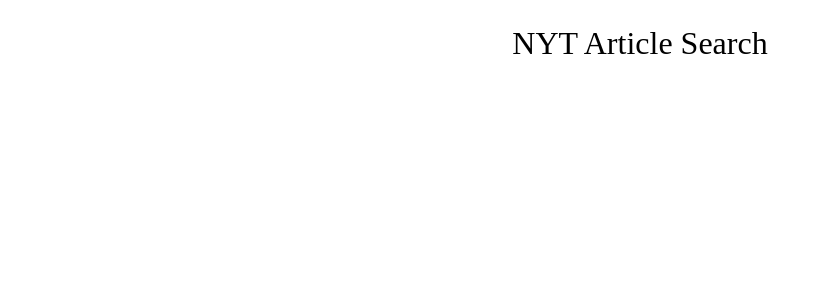
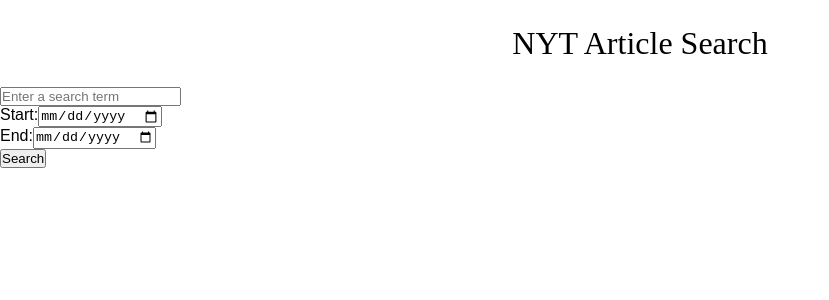
Before and after one commit to MatthewBerglund/nytimes-article-searcher-react, a React (Create React App) app in the folder nytimes-article-searcher/: page / in a window 1280 px wide. Shown: the top 300 px of the page, without its empty margins (0-829 px from the left). Built offline with nearby package versions, Linux system fonts and the light colour scheme; the HTML template or start-up script is replaced by a standard one.

Commit message:
Add upper search form elements

```diff
--- a/nytimes-article-searcher/src/App.js
+++ b/nytimes-article-searcher/src/App.js
@@ -1,12 +1,18 @@
 import React from 'react';
 import './App.css';
+import SearchForm from './SearchForm';
 
 class App extends React.Component {
   render() {
     return (
-      <header>
-        <h1>NYT Article Search</h1>
-      </header>
+      <div>
+        <header>
+          <h1>NYT Article Search</h1>
+        </header>
+        <main>
+          <SearchForm />
+        </main>
+      </div>
     );
   }
 }
--- /dev/null
+++ b/nytimes-article-searcher/src/SearchForm.js
@@ -0,0 +1,26 @@
+import React from 'react';
+
+class SearchForm extends React.Component {
+  render() {
+    return (
+      <form>
+        <div id="search-controls-container">
+          <div>
+            <input id="query-input" type="search" placeholder="Enter a search term" />
+          </div>
+          <div>
+            <label for="begin-date">Start:</label>
+            <input id="begin-date" type="date" />
+          </div>
+          <div>
+            <label for="end-date">End:</label>
+            <input id="end-date" type="date" />
+          </div>
+          <button id="submit">Search</button>
+        </div>
+      </form>
+    );
+  }
+}
+
+export default SearchForm;
```
